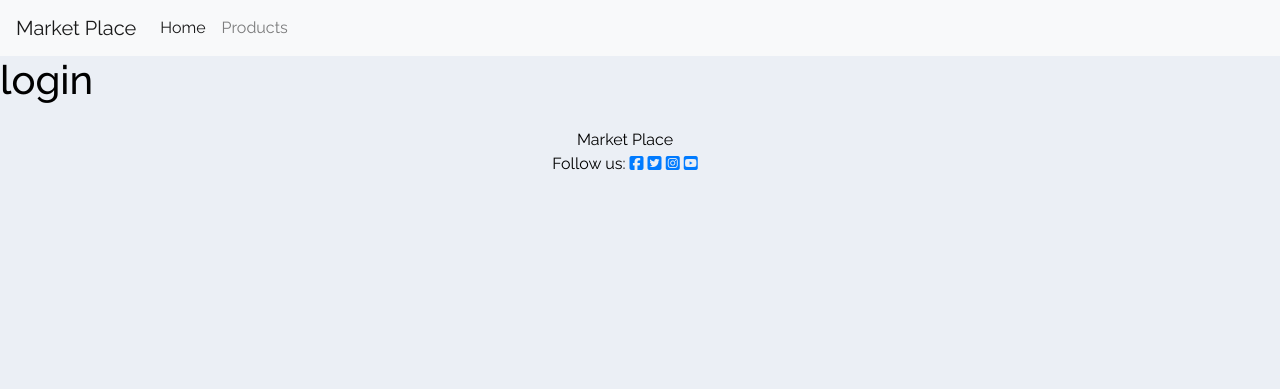
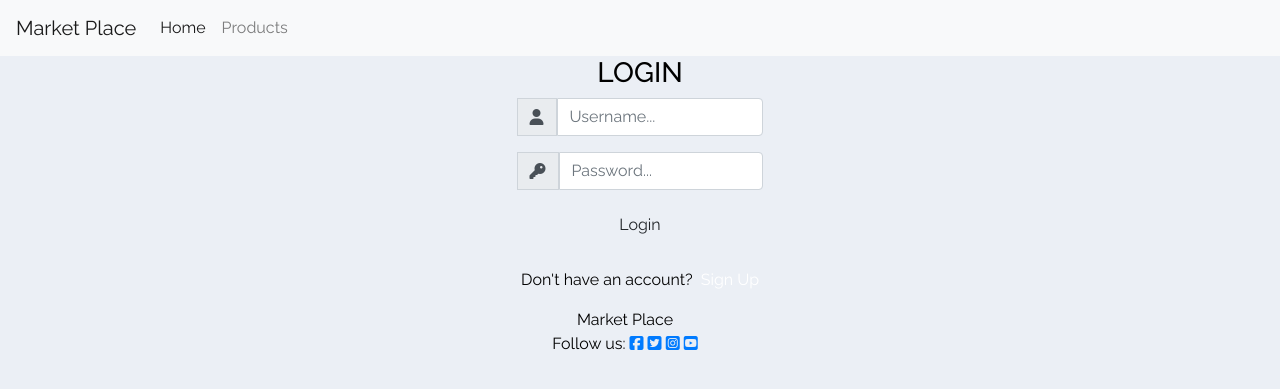
Before and after one commit to JonnyDavison/marketplace, a Django app: page /login/ in a window 1280 px wide. Shown: the top 389 px of the page. Run offline with Django 3.2, Linux system fonts and the light colour scheme; some libraries are stand-ins or nearby versions; some web fonts are replaced.

Commit message:
Create login.html and url

```diff
--- a/market/templates/market/login.html
+++ b/market/templates/market/login.html
@@ -2,6 +2,52 @@
 {% load static %}
 
 {% block content %}
-<h1>login</h1>
+<div class="container h-100">
+    <div class="d-flex justify-content-center h-100">
+        <div class="user_card">
+            <div class="d-flex justify-content-center">
+
+
+                <h3 id="form-title">LOGIN</h3>
+            </div>
+            <div class="d-flex justify-content-center form_container">
+                <form method="POST" action="">
+                    {% csrf_token %}
+                    <div class="input-group mb-3">
+                        <div class="input-group-append">
+                            <span class="input-group-text"><i class="fas fa-user"></i></span>
+                        </div>
+
+                        <input type="text" name="username" placeholder="Username..." class="form-control">
+                    </div>
+
+                    <div class="input-group mb-2">
+                        <div class="input-group-append">
+                            <span class="input-group-text"><i class="fas fa-key"></i></span>
+                        </div>
+
+                            <input type="password" name="password" placeholder="Password..." class="form-control" >
+                    </div>
+
+                        <div class="d-flex justify-content-center mt-3 login_container">
+                             <input class="btn login_btn" type="submit" value="Login">
+                           </div>
+                </form>
+
+            </div>
+
+            {% for message in messages %}
+                <p id="messages">{{message}}</p>
+            {% endfor %}
+
+            <div class="mt-4">
+                <div class="d-flex justify-content-center links">
+                    Don't have an account? <a href="{% url 'register' %}" class="ml-2 text-white">Sign Up</a>
+                </div>
+
+            </div>
+        </div>
+    </div>
+</div>
 
 {% endblock %}
--- a/market/urls.py
+++ b/market/urls.py
@@ -10,5 +10,5 @@ urlpatterns = [
     path('delete_order/<str:pk>/', views.deleteOrder, name='delete_order'),
     path('register/', views.registerPage, name="register"),
     path('login/', views.loginPage, name="login"),
-
+    path('logout/', views.logoutUser, name="logout"),
 ]
```
